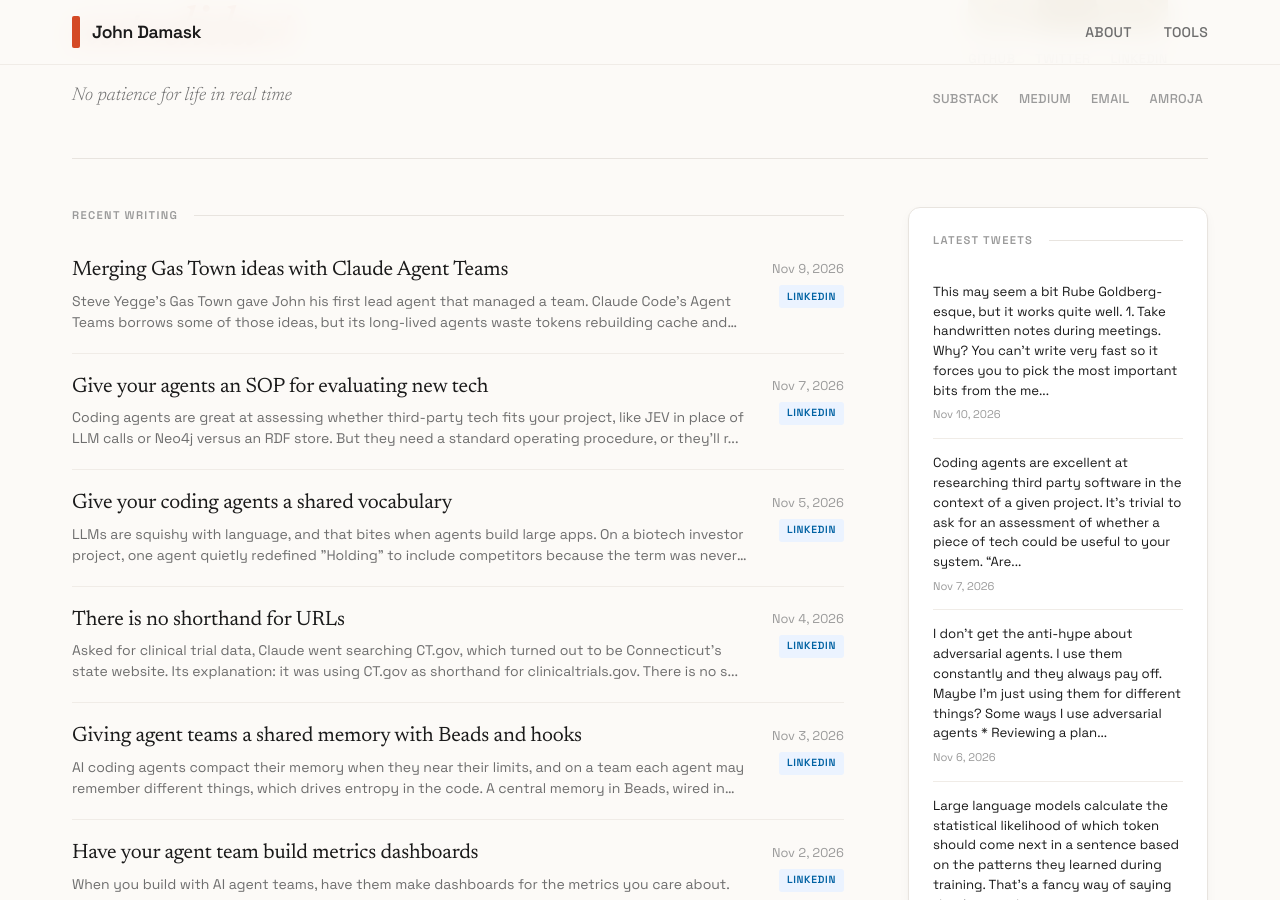
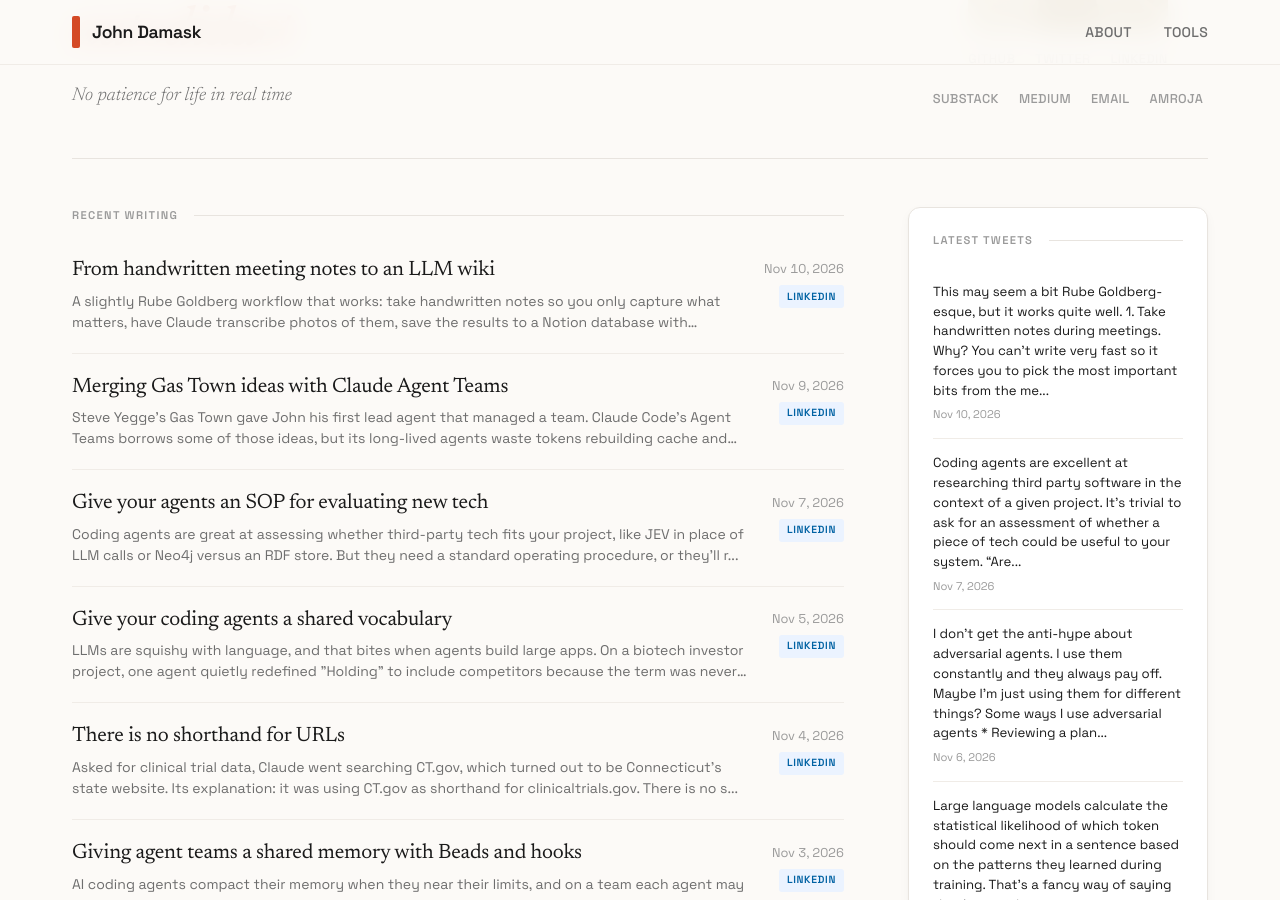
Before and after one commit to jbdamask/jbdamask.github.io, a Jekyll site: the page built from index.html, in a window 1280 px wide and 900 px high, scrolled down 336 px. Built offline with Jekyll 4.4.1, drawn with Linux system fonts in a browser that asks for light colours; the list of posts is cut into pages by our own code.

Commit message:
Add 1 recent LinkedIn post to external feed

```diff
--- a/_data/external-posts.yml
+++ b/_data/external-posts.yml
@@ -1,5 +1,12 @@
 # External posts from LinkedIn, Twitter, etc.
 # Add your posts here and they'll appear in the unified feed
+
+- title: "From handwritten meeting notes to an LLM wiki"
+  source: linkedin
+  url: https://www.linkedin.com/feed/update/urn:li:activity:7525930452344328192/
+  date: 2026-11-10
+  excerpt: "A slightly Rube Goldberg workflow that works: take handwritten notes so you only capture what matters, have Claude transcribe photos of them, save the results to a Notion database with meeting metadata, then regularly ingest those notes into LLM wikis so AI can search across them by topic."
+  image: ""
 
 - title: "Merging Gas Town ideas with Claude Agent Teams"
   source: linkedin
```
